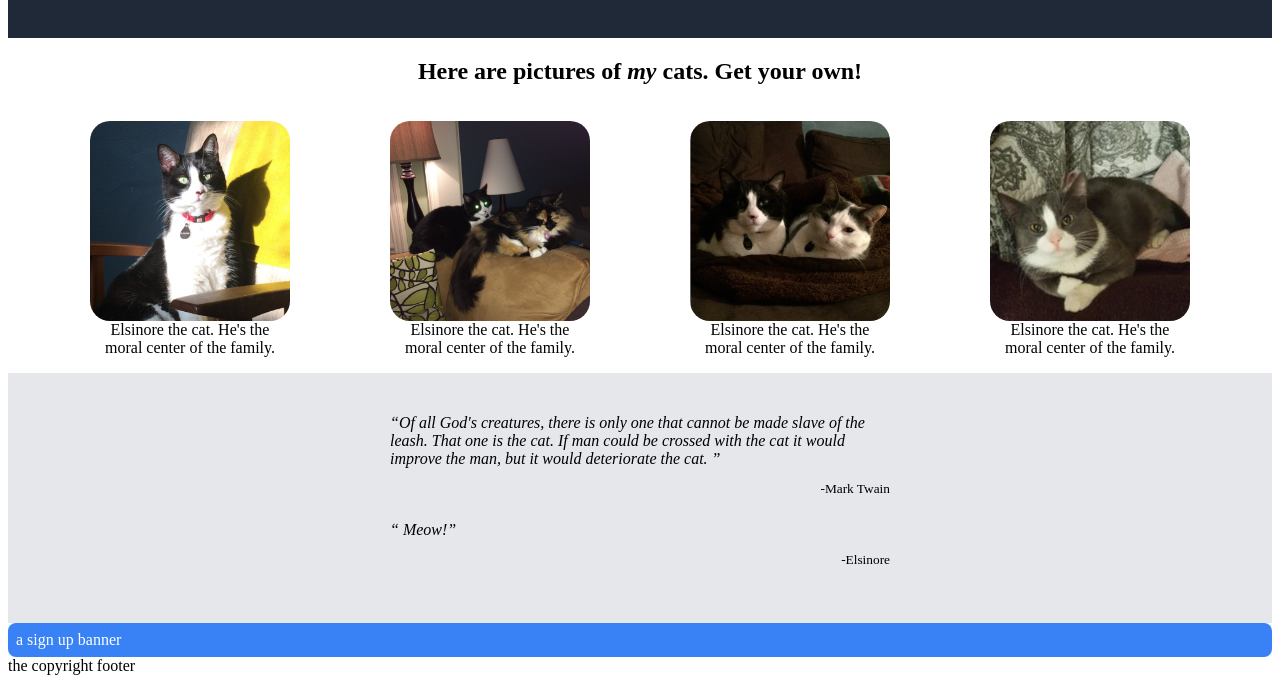
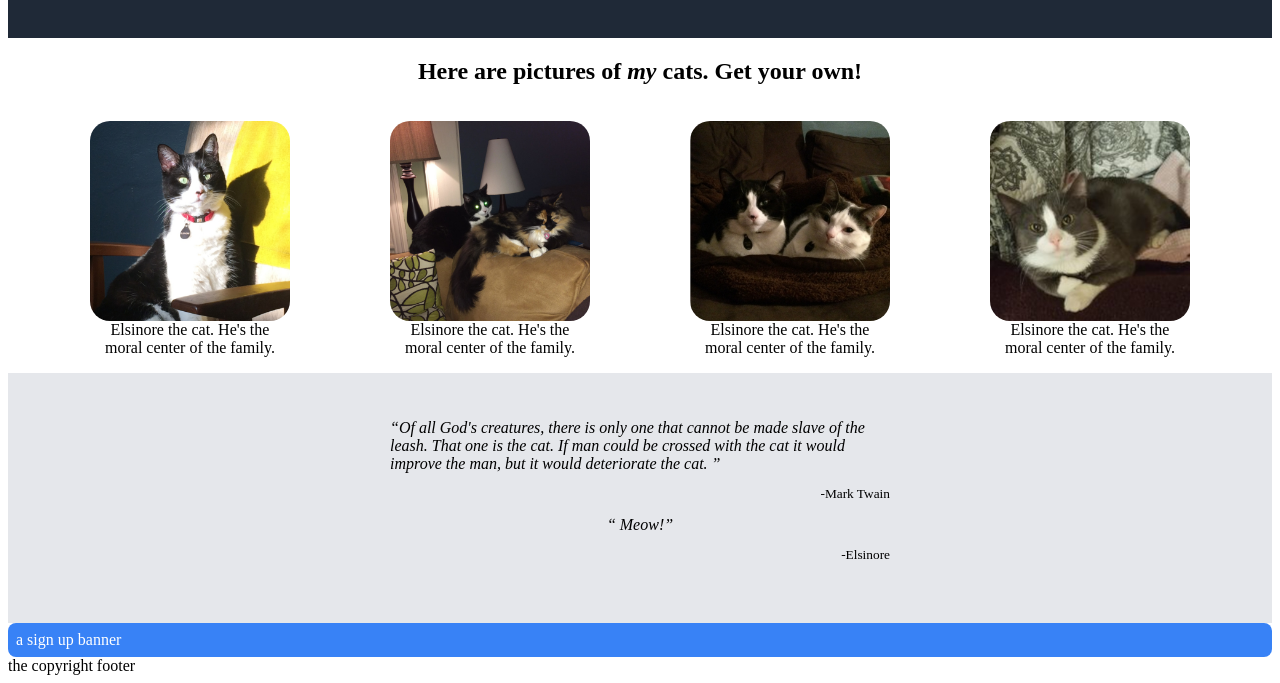
Before and after one commit to RobSelkowitz/odin-landing-page-project, a plain HTML site: page index.html in a window 1280 px wide. Shown: the part 353-1036 px from the top of the page. Drawn offline with Linux system fonts and the light colour scheme.

Commit message:
fix quotation formatting and shrinking

```diff
--- a/index.html
+++ b/index.html
@@ -54,14 +54,12 @@
     </div>
 
     <div class="quotes">
-        <div class="quotation">
+        <div class="quotations">
             <q>Of all God's creatures, there is only one that cannot be made
             slave of the leash. That one is the cat. If man could be crossed with the cat it would
             improve the man, but it would deteriorate the cat.
             </q>
             <p> -Mark Twain</p>
-        </div>
-        <div class="quotation">
             <q> Meow!</q>
             <p> -Elsinore</p>
         </div>
--- a/styles.css
+++ b/styles.css
@@ -56,28 +56,32 @@
 }
 q{
    font-style: italic;
+   min-width: 3px;
+
+   flex-shrink: 1;
+}
+.quotations > p {
+    align-self:flex-end;
+    font-size: 10pt;
 
 
-}
-.quotation > p {
-    align-self:flex-end;
-    font-size: 10pt;
 
 }
 .quotes{
     background-color: #E5E7EB;
     display: flex;
-    flex-direction: column;
+    flex-direction: row;
+    text-align: left;
     align-items: center;
     justify-content: center;
     height: 250px;
     gap: 10px;
 }
-.quotation{
+.quotations{
     width: 500px;
     display: flex;
     flex-direction: column;
-
+    align-items: center;
 
 }
 a{
```
